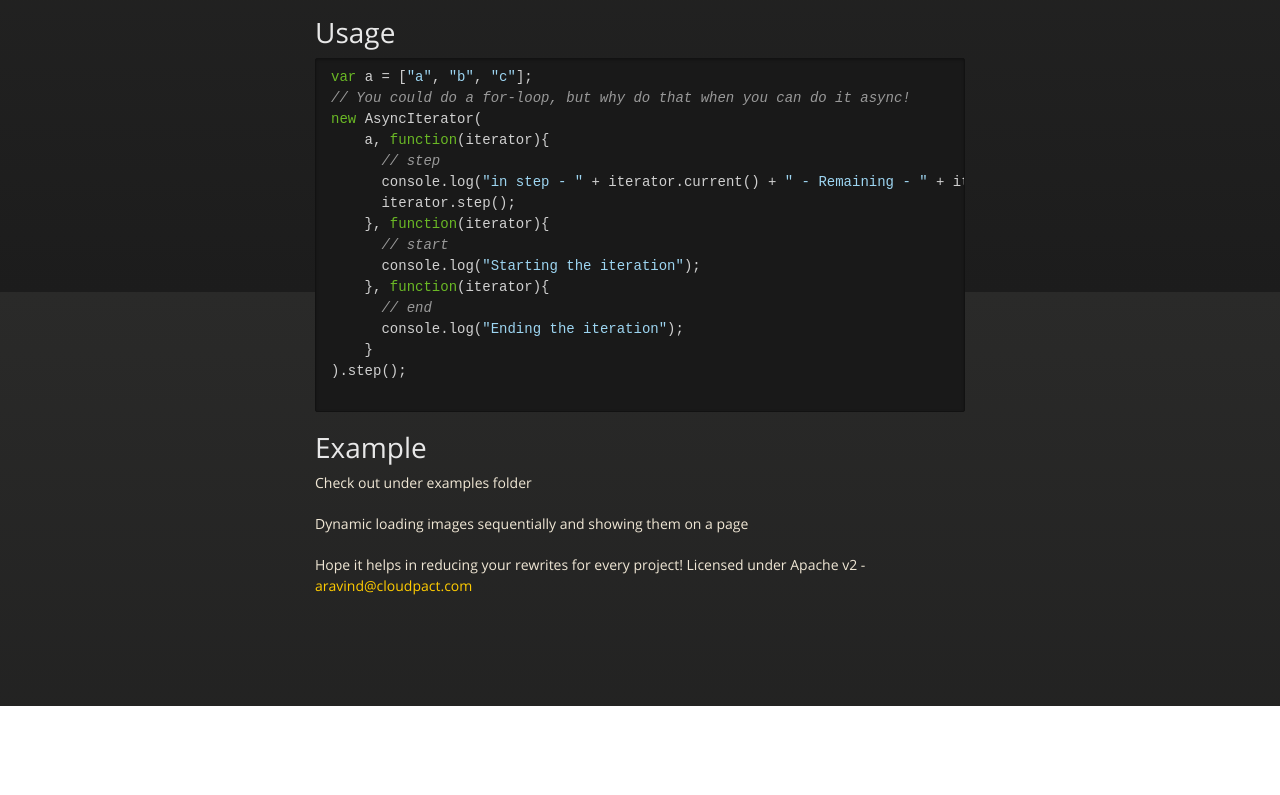
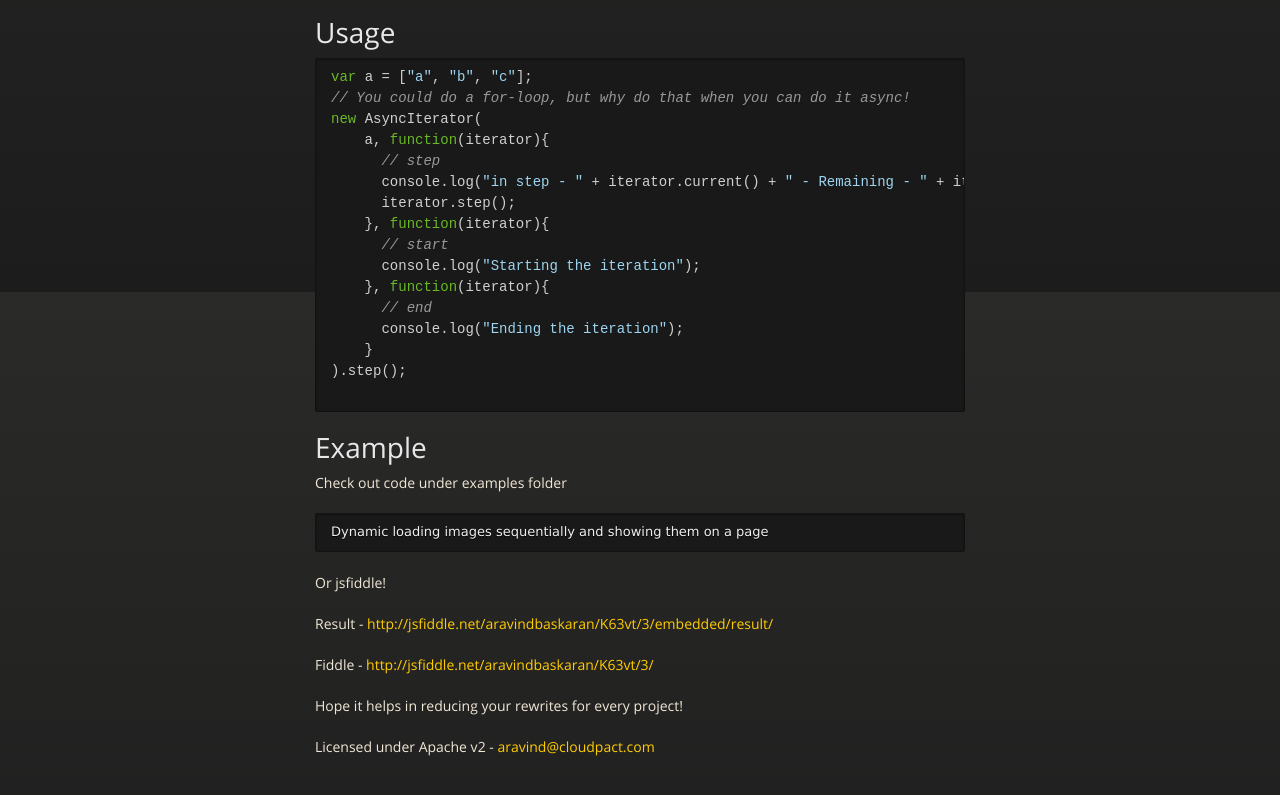
Before and after one commit to aravindbaskaran/simple-async, a plain HTML site: page index.html in a window 1280 px wide. Shown: the part 508-1303 px from the top of the page. Before the commit the page ends 1214 px from the top, so only its background shows below. Drawn offline with nearby package versions, Linux system fonts and the light colour scheme.

```diff
--- a/index.html
+++ b/index.html
@@ -71,12 +71,20 @@
 <h1>
 <a name="example" class="anchor" href="#example"><span class="octicon octicon-link"></span></a>Example</h1>
 
-<p>Check out under examples folder</p>
+<p>Check out code under examples folder</p>
 
-<p>Dynamic loading images sequentially and showing them on a page</p>
+<pre><code>Dynamic loading images sequentially and showing them on a page
+</code></pre>
 
-<p>Hope it helps in reducing your rewrites for every project!
-Licensed under Apache v2 - <a href="mailto:aravind@cloudpact.com">aravind@cloudpact.com</a></p>
+<p>Or jsfiddle!</p>
+
+<p>Result - <a href="http://jsfiddle.net/aravindbaskaran/K63vt/3/embedded/result/">http://jsfiddle.net/aravindbaskaran/K63vt/3/embedded/result/</a></p>
+
+<p>Fiddle - <a href="http://jsfiddle.net/aravindbaskaran/K63vt/3/">http://jsfiddle.net/aravindbaskaran/K63vt/3/</a></p>
+
+<p>Hope it helps in reducing your rewrites for every project!</p>
+
+<p>Licensed under Apache v2 - <a href="mailto:aravind@cloudpact.com">aravind@cloudpact.com</a></p>
       </section>
 
     </div>
```
Also changed, not shown: params.json (+1 -1 lines).
